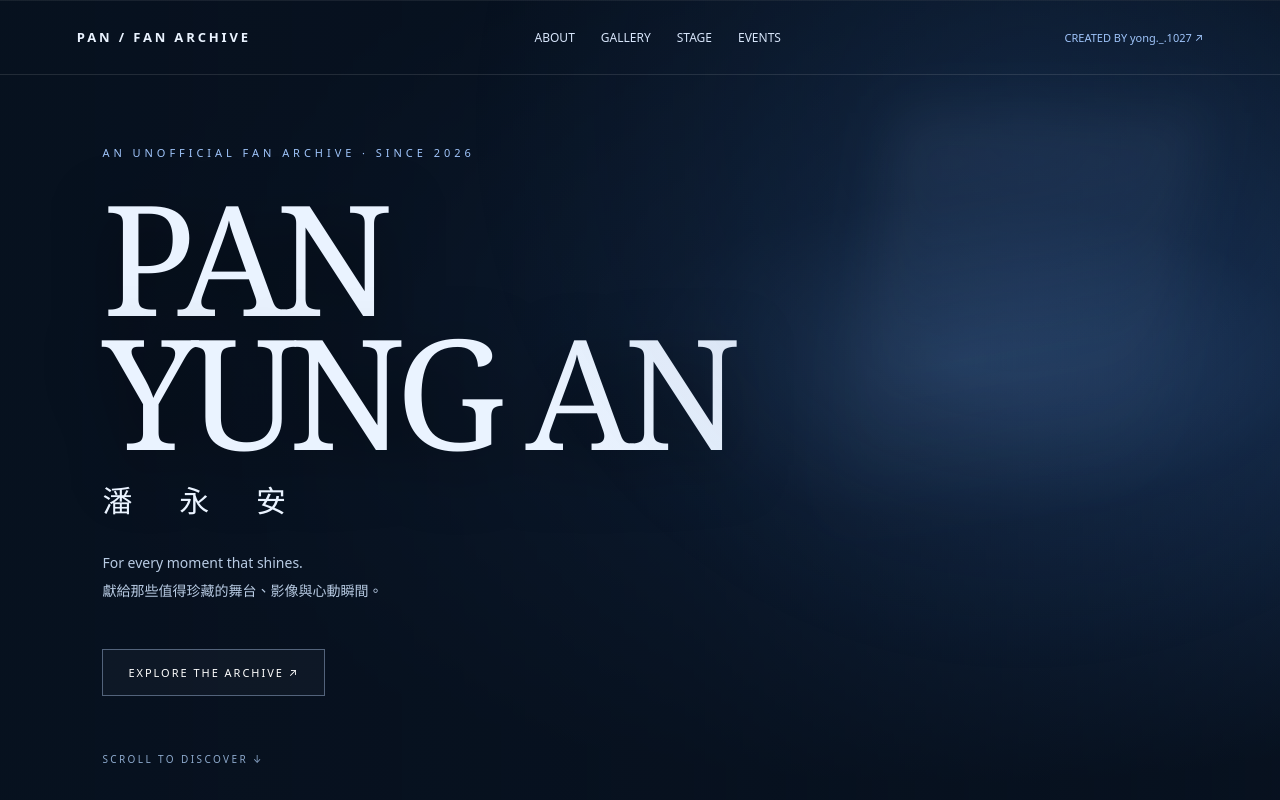
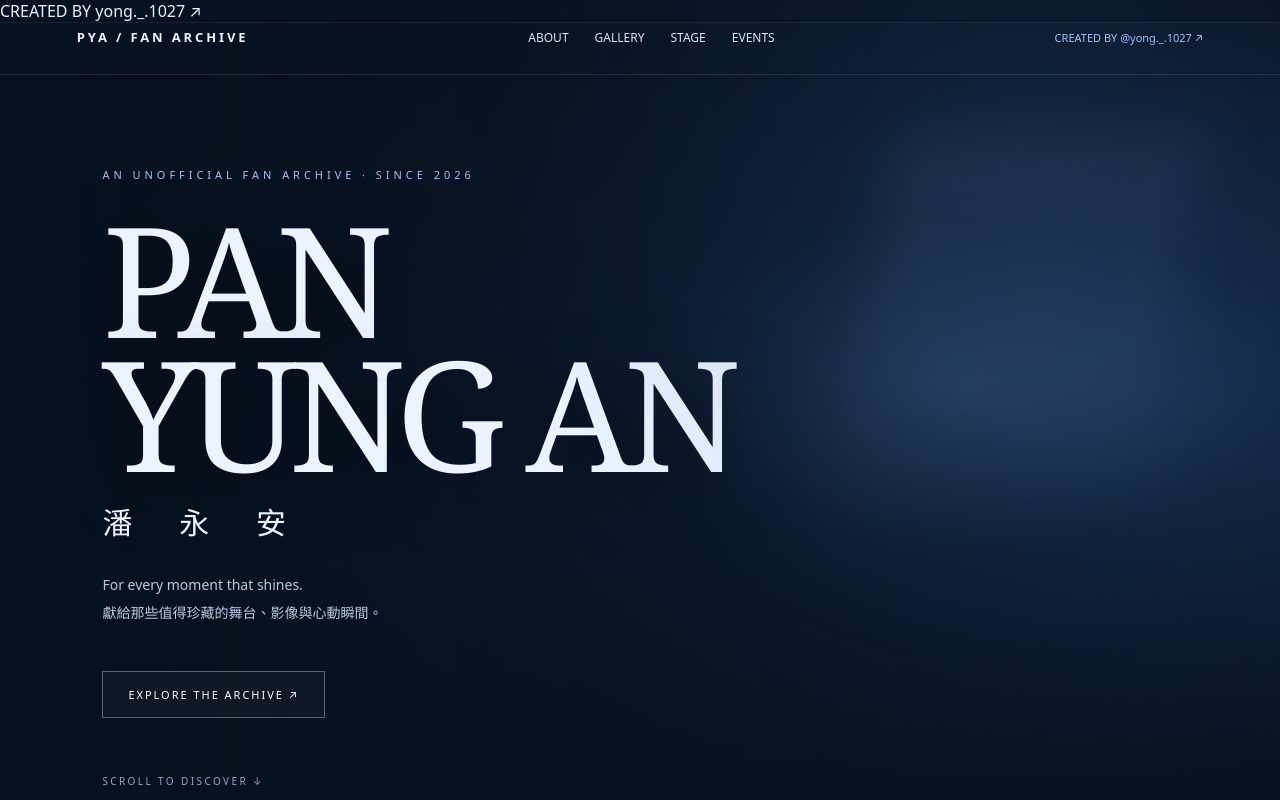
Before and after one commit to ymp1027yong-sudo/pya-fan-archive, a plain HTML site: page index.html in a window 1280 px wide. Shown: the top 800 px of the page. Drawn offline with Linux system fonts and the light colour scheme.

Commit message:
Update index.html

```diff
--- a/index.html
+++ b/index.html
@@ -9,7 +9,9 @@
 </style>
 </head>
 <body>
-<header><a class="brand" href="#home">PAN / FAN ARCHIVE</a><nav><a href="#about">ABOUT</a><a href="#gallery">GALLERY</a><a href="#stage">STAGE</a><a href="#events">EVENTS</a></nav><a href="https://www.instagram.com/你的IG帳號/" target="_blank" rel="noopener noreferrer" style="font-size:11px;color:#9fc4fa;white-space:nowrap;">
+
+<header><a class="brand" href="#home">PYA / FAN ARCHIVE</a><nav><a href="#about">ABOUT</a><a href="#gallery">GALLERY</a><a href="#stage">STAGE</a><a href="#events">EVENTS</a></nav><a href="https://www.instagram.com/yong._.1027/" target="_blank" rel="noopener noreferrer" style="font-size:11px;color:#9fc4fa;white-space:nowrap;">CREATED BY @yong._.1027 ↗</a></header>
+
   CREATED BY yong._.1027 ↗
 </a></header>
 <main><section class="hero" id="home"><div class="hero-inner"><div class="eyebrow">An unofficial fan archive · Since 2026</div><h1>PAN<br>YUNG AN</h1><h2>潘 永 安</h2><p>For every moment that shines.<br>獻給那些值得珍藏的舞台、影像與心動瞬間。</p><a class="btn" href="#about">EXPLORE THE ARCHIVE ↗</a></div><div class="scroll-note">SCROLL TO DISCOVER ↓</div></section>
```
